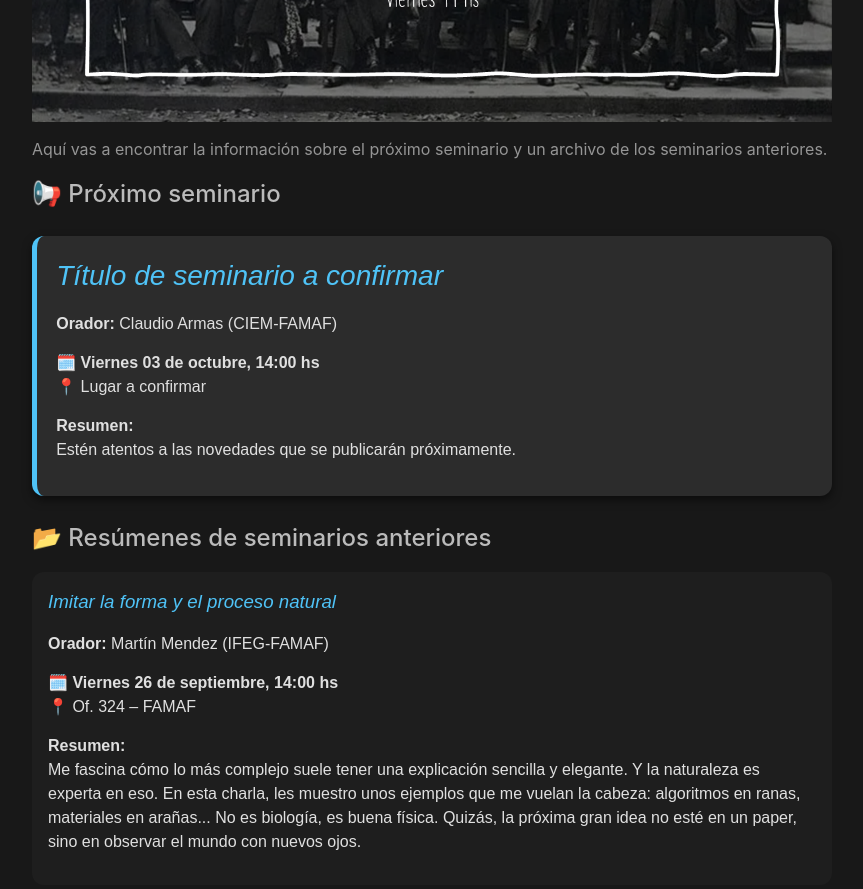
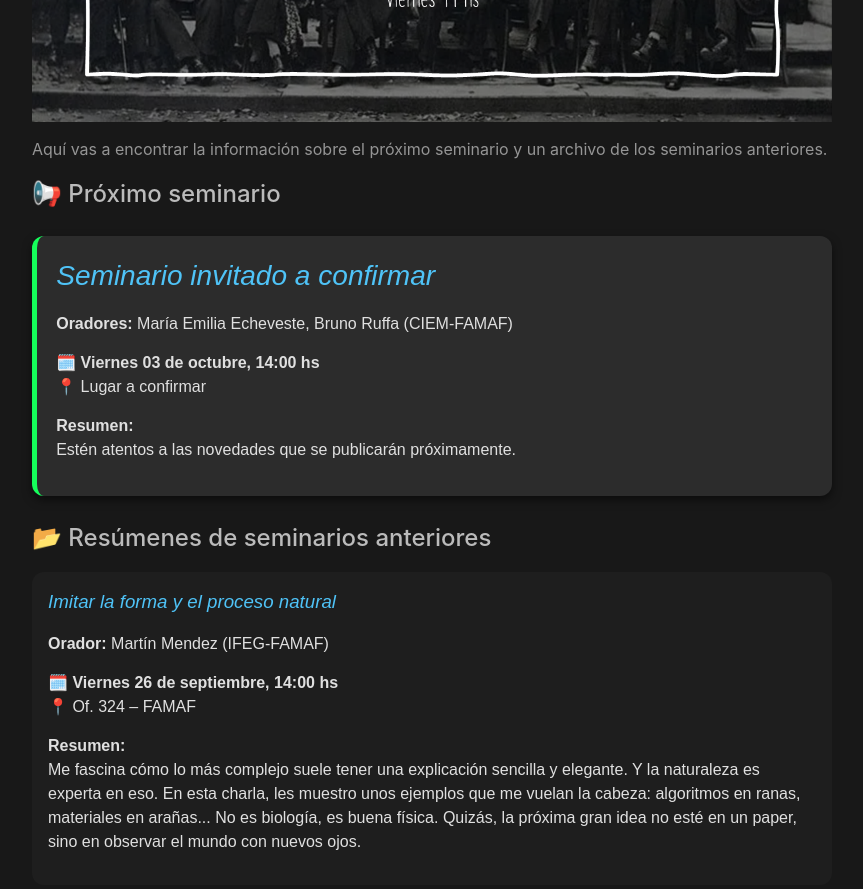
Before and after one commit to nicolasvazquez95/seminarios324, a Jekyll site: the page built from index.md, in a window 1280 px wide and 900 px high, scrolled down 431 px. Shown: the top 889 px of the window, without its empty margins (208-1071 px from the left). Built offline with Jekyll 4.4.1, drawn with Linux system fonts in a browser that asks for light colours.

Commit message:
Update upcoming seminar details with new title and speakers

```diff
--- a/index.md
+++ b/index.md
@@ -19,9 +19,9 @@ Aquí vas a encontrar la información sobre el próximo seminario y un archivo d
   </p>
 </div> -->
 
-<div style="background:#2c2c2c; border-left:5px solid #4fc3f7; border-radius:12px; padding:1.2em; margin:1.5em 0; color:#e0e0e0; font-family: sans-serif; box-shadow: 0 4px 10px rgba(0,0,0,0.5);">
-  <h3><em style="color:#4fc3f7; font-size:1.5em;">Título de seminario a confirmar</em></h3>
-  <p><strong>Orador:</strong> Claudio Armas (CIEM-FAMAF)</p>
+<div style="background:#2c2c2c; border-left:5px solid #15ff5bff; border-radius:12px; padding:1.2em; margin:1.5em 0; color:#e0e0e0; font-family: sans-serif; box-shadow: 0 4px 10px rgba(0,0,0,0.5);">
+  <h3><em style="color:#4fc3f7; font-size:1.5em;">Seminario invitado a confirmar</em></h3>
+  <p><strong>Oradores:</strong> María Emilia Echeveste, Bruno Ruffa (CIEM-FAMAF)</p>
   <p>🗓️ <strong>Viernes 03 de octubre, 14:00 hs</strong><br>
      📍 Lugar a confirmar</p>
   <p><strong>Resumen:</strong><br>
```
